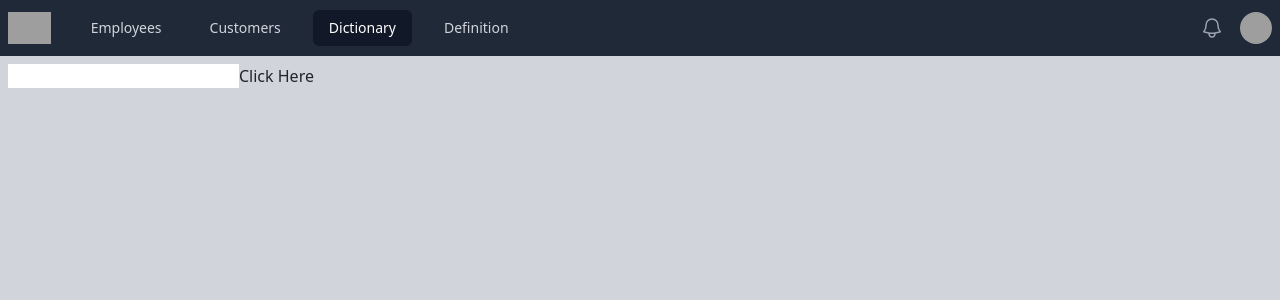
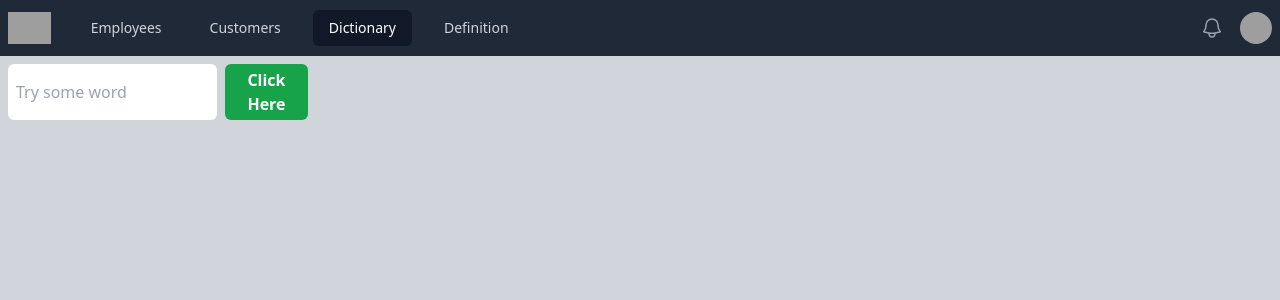
Before and after one commit to EmanuelPerdigao/ReactExercises, a React (Create React App) app: page /dictionary in a window 1280 px wide. Shown: the top 300 px of the page. Built offline with nearby package versions, Linux system fonts and the light colour scheme; grey boxes are pictures that could not be loaded.

Commit message:
finished Definition page

```diff
--- a/src/App.js
+++ b/src/App.js
@@ -14,8 +14,7 @@
         <Routes>
           <Route path='/employees' element={<Employees />} />
           <Route path='/customers' element={<Customers />} />
-          <Route path='/definition' element={<Definition />} />
-          <Route path='/definition/:search' element={<Definition />} />
+          <Route path='/dictionary/:search' element={<Definition />} />
           <Route path='/dictionary' element={<Dictionary />} />
           <Route path='/404' element={<NotFound />} />
           <Route path='/*' element={<NotFound />} />
--- /dev/null
+++ b/src/components/DefinitionSearch.js
@@ -0,0 +1,26 @@
+import { useState, useEffect } from 'react';
+import { useNavigate } from 'react-router-dom';
+
+export default function DefinitionSearch() {
+    const [word, setWord] = useState();
+    const navigate = useNavigate();
+
+    useEffect(() => {
+
+    }, [word]);
+
+
+    return (
+        <form className = "flex justify-center space-x-2 max-w-[300px]"
+        onSubmit={() => {
+            navigate('/dictionary/' + word);
+        }}>
+            <input className = "shrink min-w-0 px-2 py-1 rounded" placeholder = "Try some word" type="text" onChange={(e) => {
+                setWord(e.target.value);
+            }}>
+            </input>
+
+            <button className="bg-green-600 hove:bg-purple-700 text-white font-bold py-1 px-2 rounded">Click Here</button>
+        </form>
+    )
+}
--- a/src/pages/Definition.js
+++ b/src/pages/Definition.js
@@ -1,10 +1,9 @@
 import { useState, useEffect } from "react"
 import { redirect, useParams, Link } from "react-router-dom";
 import notFound from "../components/NotFound";
+import DefinitionSearch from "../components/DefinitionSearch"
 
 export default function Definition() {
-    const [word, setWord] = useState('helicopter');
-    const [notFound, setNotFound] = useState(false);
     const [error, setError] = useState(false);
     const [apiResponse, setApiResponse] = useState();
     let { search } = useParams();
@@ -14,13 +13,12 @@
     useEffect(() => {
         fetch(url)
             .then((response) => {
-                console.log(response.status);
 
                 if (!response.ok) {
                     setError(true);
                     throw new Error('Something went wrong!');
                 }
-                return response.json()
+                return response.json();
             })
             .then((data) => {
                 setApiResponse(data[0].meanings);
@@ -41,19 +39,22 @@
 
     return (
         <>
+            {apiResponse ? (
+                <>
+                    <p>Here is a definition of-{search}:</p>
 
-            <p>Here is a definition of-{search}:</p>
-            {
-                apiResponse
-                    ? apiResponse.map((meaning) => {
+                    {apiResponse.map((meaning) => {
                         return (
                             <p>
                                 {meaning.partOfSpeech + ' :'}
                                 {meaning.definitions[0].definition}
                             </p>
                         );
-                    })
-                    : null
+                    })}
+                    <p>Search again!</p>
+                    <DefinitionSearch></DefinitionSearch>
+                </>
+            ) : null
             }
         </>
     );
--- a/src/pages/Dictionary.js
+++ b/src/pages/Dictionary.js
@@ -1,25 +1,9 @@
 import { useState, useEffect } from 'react';
 import { useNavigate } from 'react-router-dom';
+import DictionarySearch from '../components/DefinitionSearch';
 
 export default function Dictionary() {
-    const [word, setWord] = useState();
-    const navigate = useNavigate();
-
-    useEffect(() => {
-        //console.log("State updated:",word);
-    }, [word]);
-
-
     return (
-        <>
-            <input type="text" onChange={(e) => {
-                setWord(e.target.value);
-            }}>
-            </input>
-            <button onClick={()=>{
-                navigate('/definition/'+ word);
-            }}>Click Here</button>
-
-        </>
+        <DictionarySearch/>
     )
 }
```
